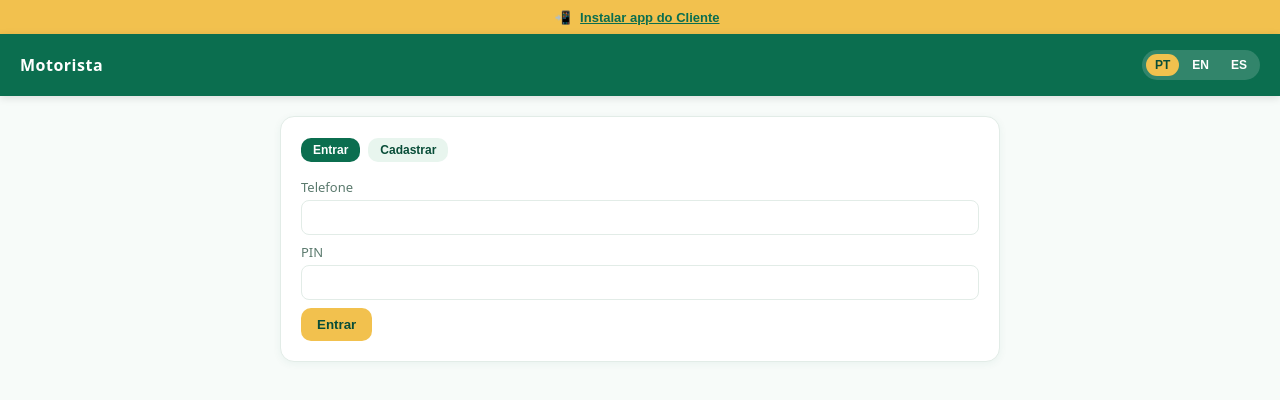
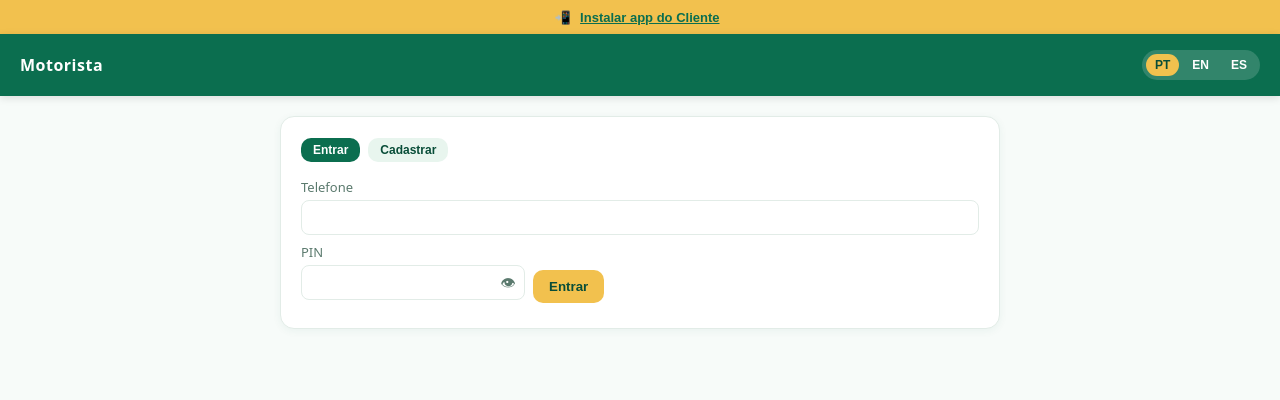
Before and after one commit to EDTECSEG/playas-y-ventajas, a Next.js app: page /motorista in a window 1280 px wide. Shown: the top 400 px of the page. Built offline with nearby package versions, Linux system fonts and the light colour scheme.

Commit message:
feat(ui): campos de senha sempre mascarados com botao de olho
Novo PasswordInput (mascara por padrao + alterna visualizacao). Aplicado nos campos de PIN/senha de admin, empresa e motorista. Corrige dois campos que apareciam em texto puro: PIN da empresa no admin e senha do login da empresa.

```diff
--- a/app/admin/page.jsx
+++ b/app/admin/page.jsx
@@ -4,6 +4,7 @@ import { useEffect, useState } from 'react';
 import { useRouter } from 'next/navigation';
 import { useLanguage } from '../../lib/LanguageContext';
 import Header from '../components/Header';
+import PasswordInput from '../components/PasswordInput';
 import ModuleSplash from '../components/ModuleSplash';
 import { theme } from '../../lib/theme';
 import { saveAdminSession, loadAdminSession, clearAdminSession, ADMIN_MODULES_PATH, isAdminRole } from '../../lib/adminModules';
@@ -296,7 +297,7 @@ export default function AdminPage() {
         <div style={card}>
           <h3>{t.login}</h3>
           <input style={input} placeholder={t.user} value={loginForm.internalCode} onChange={(e) => setLoginForm({ ...loginForm, internalCode: e.target.value })} />
-          <input style={input} placeholder={t.pin} type="password" value={loginForm.pin} onChange={(e) => setLoginForm({ ...loginForm, pin: e.target.value })} />
+          <PasswordInput style={input} placeholder={t.pin} value={loginForm.pin} onChange={(e) => setLoginForm({ ...loginForm, pin: e.target.value })} />
           <button style={btn} onClick={login}>{t.enter}</button>
           {msg && <p style={{ fontSize: 13, color: '#c0392b' }}>{msg}</p>}
         </div>
@@ -336,7 +337,7 @@ export default function AdminPage() {
         <button style={smallBtn} onClick={useMyLocation}>{t.useLocation}</button>
         <br />
         <input style={input} placeholder={t.loginCode} value={form.ownerInternalCode} onChange={(e) => setForm({ ...form, ownerInternalCode: e.target.value })} />
-        <input style={input} placeholder={t.pinMin} value={form.ownerPin} onChange={(e) => setForm({ ...form, ownerPin: e.target.value })} />
+        <PasswordInput style={input} placeholder={t.pinMin} value={form.ownerPin} onChange={(e) => setForm({ ...form, ownerPin: e.target.value })} />
         <select style={input} value={form.billingPlan} onChange={(e) => setForm({ ...form, billingPlan: e.target.value })}>
           <option value="FREE">{t.freePlan}</option>
           <option value="BASIC">{t.basicPlan}</option>
--- /dev/null
+++ b/app/components/PasswordInput.jsx
@@ -0,0 +1,29 @@
+'use client';
+
+import { useState } from 'react';
+import { theme } from '../../lib/theme';
+
+export default function PasswordInput({ style, ...props }) {
+  const [show, setShow] = useState(false);
+  const { marginRight, marginBottom, ...rest } = style || {};
+  const inputStyle = { ...rest, paddingRight: 36, boxSizing: 'border-box' };
+  return (
+    <span style={{ position: 'relative', display: 'inline-block', verticalAlign: 'middle', marginRight, marginBottom }}>
+      <input {...props} type={show ? 'text' : 'password'} style={inputStyle} />
+      <button
+        type="button"
+        onClick={() => setShow((s) => !s)}
+        aria-label={show ? 'Ocultar senha' : 'Mostrar senha'}
+        title={show ? 'Ocultar senha' : 'Mostrar senha'}
+        style={{
+          position: 'absolute', top: 0, right: 0, height: '100%', width: 34,
+          display: 'flex', alignItems: 'center', justifyContent: 'center',
+          background: 'transparent', border: 'none', padding: 0, cursor: 'pointer',
+          fontSize: 15, lineHeight: 1, color: theme.textMuted,
+        }}
+      >
+        {show ? '🙈' : '👁'}
+      </button>
+    </span>
+  );
+}
--- a/app/motorista/page.jsx
+++ b/app/motorista/page.jsx
@@ -8,6 +8,7 @@
 
 import { useEffect, useRef, useState } from 'react';
 import Header from '../components/Header';
+import PasswordInput from '../components/PasswordInput';
 import ModuleSplash from '../components/ModuleSplash';
 import { useLanguage } from '../../lib/LanguageContext';
 import { theme } from '../../lib/theme';
@@ -523,10 +524,10 @@ export default function MotoristaPage() {
             {pending.pinToken ? (
               <>
                 <label style={label} htmlFor="pin">{t.pinLabel}</label>
-                <input id="pin" style={input} type="password" inputMode="numeric" value={pinForm.pin}
+                <PasswordInput id="pin" style={input} inputMode="numeric" value={pinForm.pin}
                   onChange={(e) => setPinForm({ ...pinForm, pin: e.target.value })} />
                 <label style={label} htmlFor="pin2">{t.pinConfirm}</label>
-                <input id="pin2" style={input} type="password" inputMode="numeric" value={pinForm.pin2}
+                <PasswordInput id="pin2" style={input} inputMode="numeric" value={pinForm.pin2}
                   onChange={(e) => setPinForm({ ...pinForm, pin2: e.target.value })} />
                 <button style={btn} onClick={definirPin} disabled={ocupado}>{t.pinSave}</button>
               </>
@@ -578,7 +579,7 @@ export default function MotoristaPage() {
                 <input id="lphone" style={input} value={login.phone}
                   onChange={(e) => setLogin({ ...login, phone: e.target.value })} />
                 <label style={label} htmlFor="lpin">{t.driverPinLabel}</label>
-                <input id="lpin" style={input} type="password" inputMode="numeric" value={login.pin}
+                <PasswordInput id="lpin" style={input} inputMode="numeric" value={login.pin}
                   onChange={(e) => setLogin({ ...login, pin: e.target.value })} />
                 <button style={btn} onClick={entrar} disabled={ocupado}>{t.driverEnter}</button>
               </div>
```
Also changed, not shown: app/empresa/page.jsx (+7 -7 lines), 1 other file (tests, documents, lock files or other folders).
